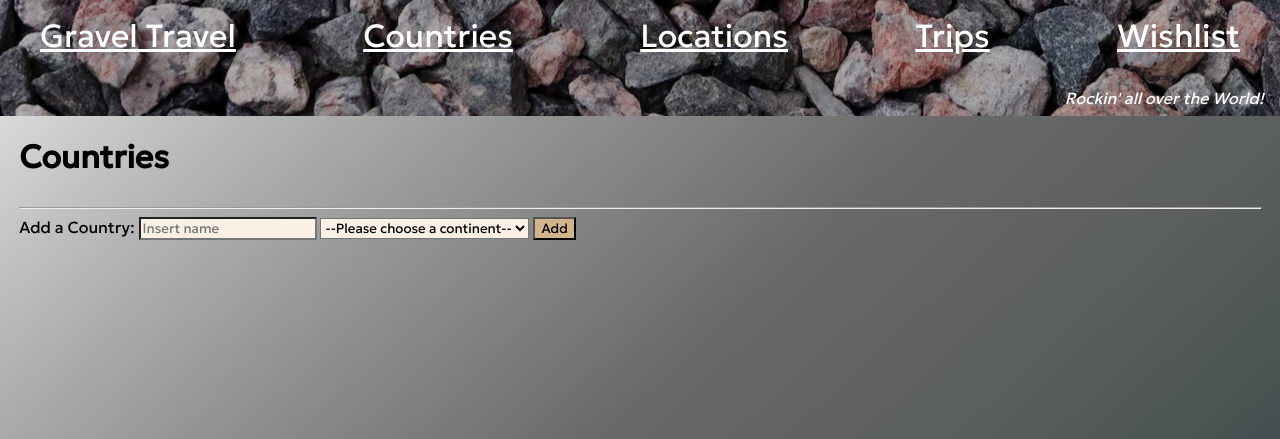
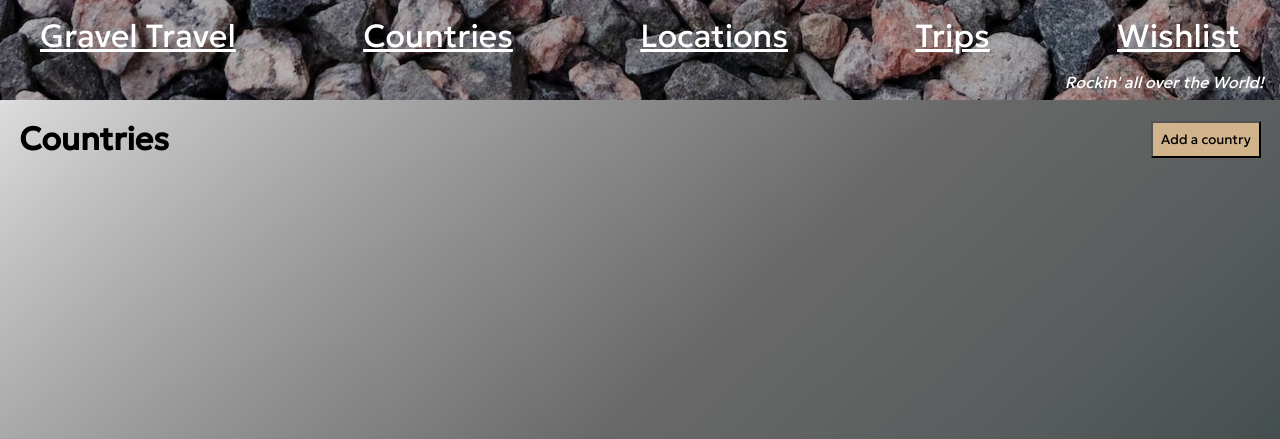
Before and after one commit to mr-mckenzie/Gravel-Travel, a Flask app: page /countries in a window 1280 px wide. Shown: the top 439 px of the page. Run offline with Flask 3, Linux system fonts and the light colour scheme; data that the repository does not hold is empty; some libraries are stand-ins or nearby versions.

Commit message:
moved the add button in country, location and trip pages and removed a couple of <script> tags to their own files

```diff
--- a/static/css/style.css
+++ b/static/css/style.css
@@ -43,6 +43,7 @@ header > p {
     position: relative;
     padding-right: 1rem;
     padding-bottom: 0.5rem;
+    margin: 0;
 }
 
 .header_overlay {
@@ -92,11 +93,44 @@ header > p {
 
 /*      COUNTRIES      */
 
+
+#continent_flex {
+    display: flex;
+    flex-direction: row;
+    justify-content: space-between;
+    flex-wrap: wrap;
+}
+
+.country_list {
+    margin: 15px;
+    width: 175px;
+}
+
 /*      LOCATIONS      */
 
 /*      TRIPS      */
 
 /*      WISHLIST      */
+
+/*      HEADING FLEX      */
+
+.heading_flex {
+    display: flex;
+    flex-wrap: wrap;
+    justify-content: space-between;
+    align-items: center;
+}
+
+.heading_flex > .button {
+    padding: 0.5rem;
+}
+
+.heading_flex > h1 {
+    margin: 0;
+}
+
+
+/*  */
 
 .location_flex_box, .country_locations_flex_box {
     display: flex;
@@ -268,17 +302,6 @@ header > p {
     font-size: smaller;
 }
 
-#continent_flex {
-    display: flex;
-    flex-direction: row;
-    justify-content: space-between;
-    flex-wrap: wrap;
-}
-
-.country_list {
-    margin: 15px;
-    width: 175px;
-}
 
 #name, #continent-select, #country-select, #location-select, #date, #length {
     font-family: 'Geologica', sans-serif;
@@ -410,7 +433,7 @@ header > p {
     margin-top: 1rem;
 }
 
-.deleteDialog{
+.deleteDialog, .addDialog{
     background-image: url(/static/images/rocks.jpg);
     background-position: 60%;
     color: white;
--- /dev/null
+++ b/static/js/add_button_script.js
@@ -0,0 +1,14 @@
+
+    const addButton = document.getElementById("addButton");
+    const addDialog = document.getElementById("addDialog");
+    const addCancel = document.getElementById("addCancel");
+
+    // add button opens the add country dialog
+    addButton.addEventListener("click", () => {
+    addDialog.showModal();
+    });
+
+    // cancel button closes the add country dialog
+    addCancel.addEventListener("click", () => {
+    addDialog.close();
+    });
--- a/templates/base.jinja
+++ b/templates/base.jinja
@@ -7,6 +7,7 @@
   <link rel="preconnect" href="https://fonts.googleapis.com">
   <link rel="preconnect" href="https://fonts.gstatic.com" crossorigin>
   <link href="https://fonts.googleapis.com/css2?family=Geologica&display=swap" rel="stylesheet">
+
 </head>
 <body>
 <header>
--- a/templates/countries/index.jinja
+++ b/templates/countries/index.jinja
@@ -1,7 +1,12 @@
 {% extends 'base.jinja'%}
 
 {% block content %}
-<h1>Countries</h1>
+<div class="heading_flex">
+    <h1>Countries</h1>
+
+    <input class="button" id="addButton" value="Add a country" type="button"/>
+
+</div>
 
 <div id="continent_flex">
 {% for continent in input_countries %}
@@ -24,22 +29,24 @@
 {% endfor %}
 </div>
 
-<hr>
+<dialog class="addDialog" id="addDialog">
+    <form action="/countries" method="post">
 
-<form action="/countries" method="post">
-    <label for="name">Add a Country:</label>
+    <label for="name">Name:</label>
     <input class="text_input" type="text" name="name" placeholder="Insert name" id="name" required>
 
+    <label for="continent-select">Continent:</label>
     <select name="continent_id" id="continent-select" required>
-        <option value="">--Please choose a continent--</option>
-
         {% for continent in continents%}
             <option value="{{continent.id}}">{{continent.name}}</option>
         {% endfor %}
-
     </select>
 
+    <input class="button" type="submit" value="Cancel" id="addCancel" formmethod="dialog">
     <input class="button" type="submit" value="Add" >
 </form>
+</dialog>
+
+<script src="../static/js/add_button_script.js"></script>
 
 {% endblock %}
```
Also changed, not shown: static/js/delete_edit_script.js (added, +23 -0 lines), templates/countries/single_country.jinja (+1 -28 lines), templates/locations/add.jinja (deleted, +0 -24 lines), templates/locations/index.jinja (+7 -21 lines), templates/locations/single_location.jinja (+1 -25 lines), templates/trips/index.jinja (+5 -22 lines).
